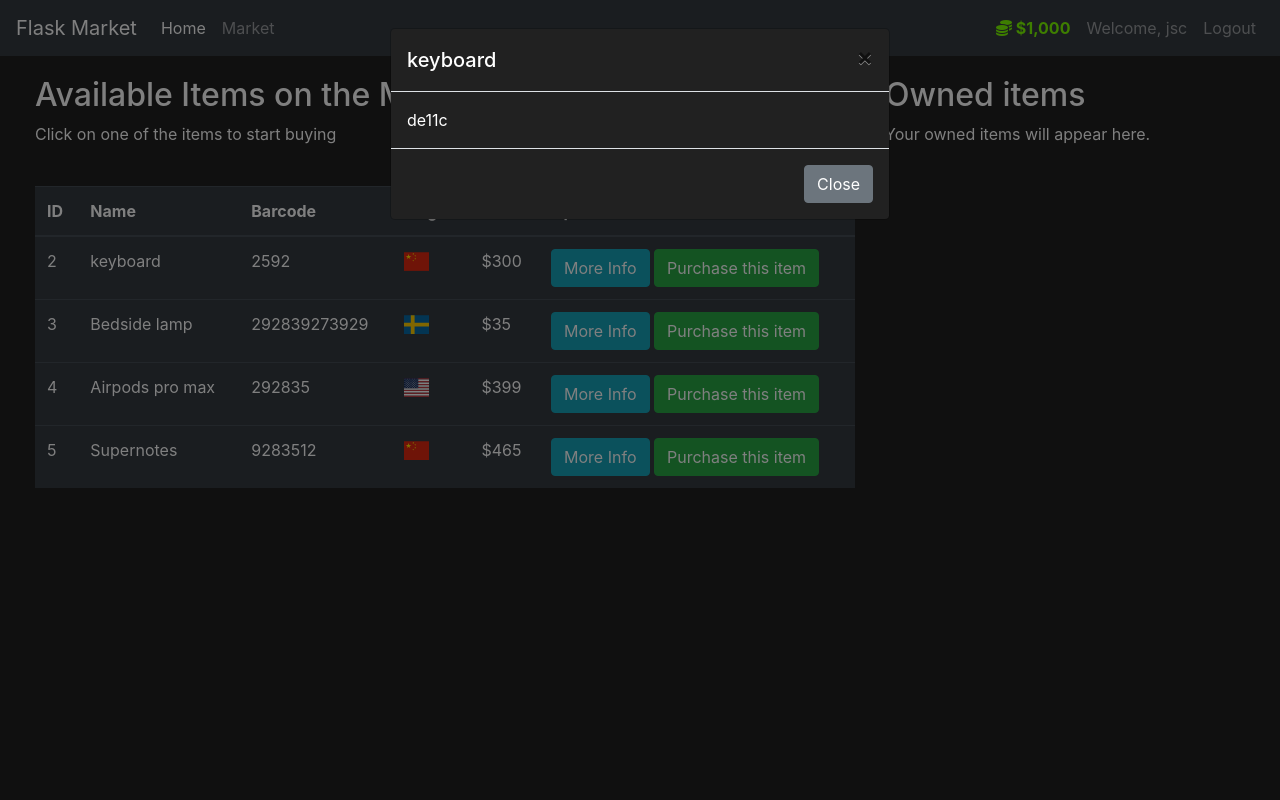
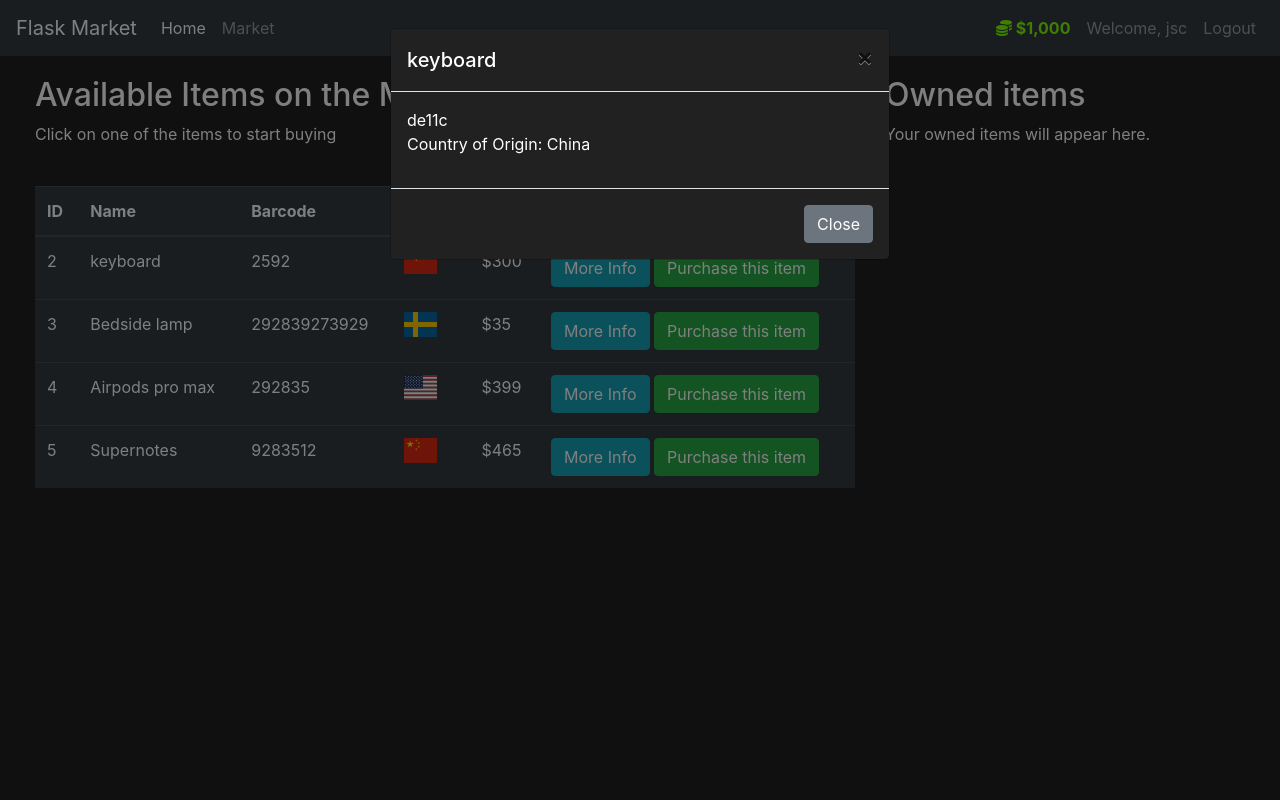
Before and after one commit to James-h95/login-website, a Flask app: page /market in a window 1280 px wide, after a click on "More Info". Run offline with Flask 3, Linux system fonts and the light colour scheme; a user stored in the database is signed in; some libraries are stand-ins or nearby versions.

Commit message:
implemented country flags using pycountry package

```diff
--- a/market/__init__.py
+++ b/market/__init__.py
@@ -4,7 +4,7 @@ from flask import Flask
 from flask_sqlalchemy import SQLAlchemy
 from flask_bcrypt import Bcrypt
 from flask_login import LoginManager
-from flask_migrate import Migrate
+
 
 app = Flask(__name__)
 app.config['SQLALCHEMY_DATABASE_URI'] = 'sqlite:///market.db'
@@ -16,5 +16,4 @@ login_manager = LoginManager(app)
 login_manager.login_view = "login_page"
 login_manager.login_message_category = "info"
 
-migrate = Migrate(app,db) # Initialise Flask-Migrate
 from market import routes
--- a/market/models.py
+++ b/market/models.py
@@ -3,6 +3,8 @@
 from market import db,login_manager
 from market import bcrypt
 from flask_login import UserMixin
+import pycountry
+
 
 @login_manager.user_loader
 def load_user(user_id):
@@ -63,3 +65,9 @@ class Item(db.Model):
         self.owner = None # remove ownership
         user.balance += self.price
         db.session.commit()
+
+    def origin_decoder(self):
+        country = pycountry.countries.get(alpha_2=self.origin_code.upper()).name
+        if country:
+            return country
+        return "Unknown"
--- a/market/templates/includes/items_modals.html
+++ b/market/templates/includes/items_modals.html
@@ -23,6 +23,7 @@
       </div>
       <div class="modal-body">
         {{ item.description }}
+        <p>Country of Origin: {{ item.origin_decoder() }}</p>
       </div>
       <div class="modal-footer">
         <button type="button" class="btn btn-secondary"
--- a/market/templates/market.html
+++ b/market/templates/market.html
@@ -32,7 +32,7 @@ Market Page
                <td>{{item.name}}</td>
                <td>{{item.barcode}}</td>
                {% if item.origin_code %}
-                  <td><span class="flag-icon flag-icon-{{ item.origin_code }} flag-icon-squared" style="font-size: 1.54em;"></span></td>
+                  <td><span class="flag-icon flag-icon-{{ item.origin_code }} flag-icon" style="font-size: 1.54em;"></span></td>
                {% else %}
                   <td>Unknown</td>
                {% endif %}
@@ -61,7 +61,7 @@ Market Page
             <div class="card-body">
                 <h5 class="card-title">{{ item.name }}</h5>
                {% if item.origin_code %}
-                  <span class="flag-icon flag-icon-{{ item.origin_code }} flag-icon-squared mb-2" style="font-size: 2em;"></span>
+                  <span class="flag-icon flag-icon-{{ item.origin_code }} flag-icon-circle mb-2" style="font-size: 2em;"></span>
                   <br>
                {% endif %}
                 <button type="button" class="btn btn-outline-danger" style="margin-bottom: 5px"
```
Also changed, not shown: instance/market.db.
